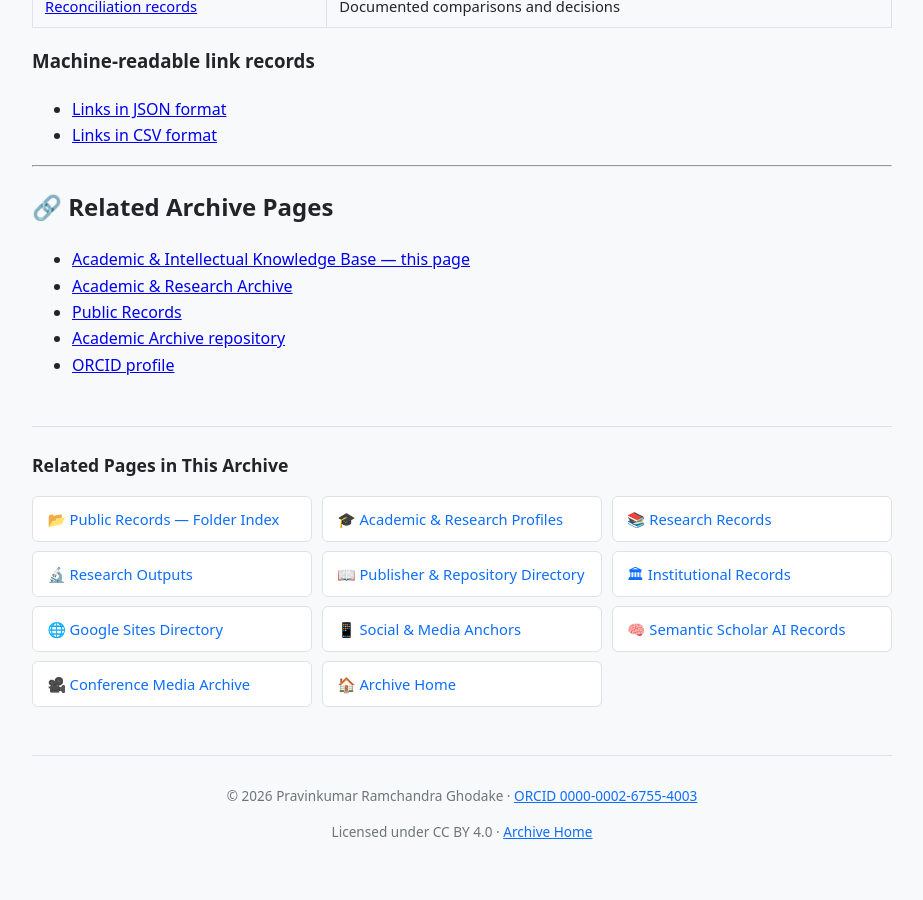
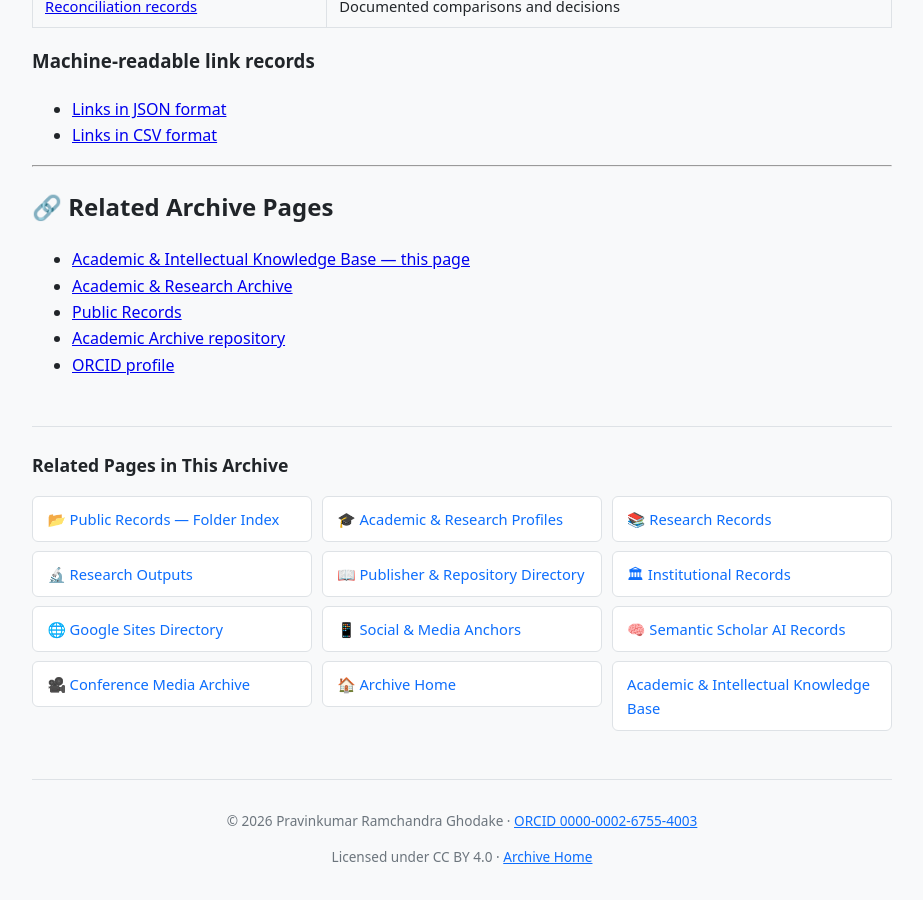
Before and after one commit to pravinkumar-ghodake/pravinkumar-ghodake-academic-archive, a Jekyll site: the page built from 02-ai-knowledge-base/index.md, in a window 1280 px wide and 900 px high, scrolled down 2029 px. Shown: the whole window, without its empty margins (178-1101 px from the left). Built offline with Jekyll 4.4.1, drawn with Linux system fonts in a browser that asks for light colours; before the commit the page ends 2905 px from its top, so only the background shows below that.

Commit message:
Update default.html

```diff
--- a/_layouts/default.html
+++ b/_layouts/default.html
@@ -282,6 +282,7 @@
       <li><a href="{{ '/01-public-records/semantic-scholar-records/' | relative_url }}">&#129504; Semantic Scholar AI Records</a></li>
       <li><a href="{{ '/01-public-records/conference-media-archive/' | relative_url }}">&#127909; Conference Media Archive</a></li>
       <li><a href="{{ '/' | relative_url }}">&#127968; Archive Home</a></li>
+      <li><a href="{{ '/02-ai-knowledge-base/' | relative_url }}">Academic &amp; Intellectual Knowledge Base</a></li>
     </ul>
   </section>
 
```
